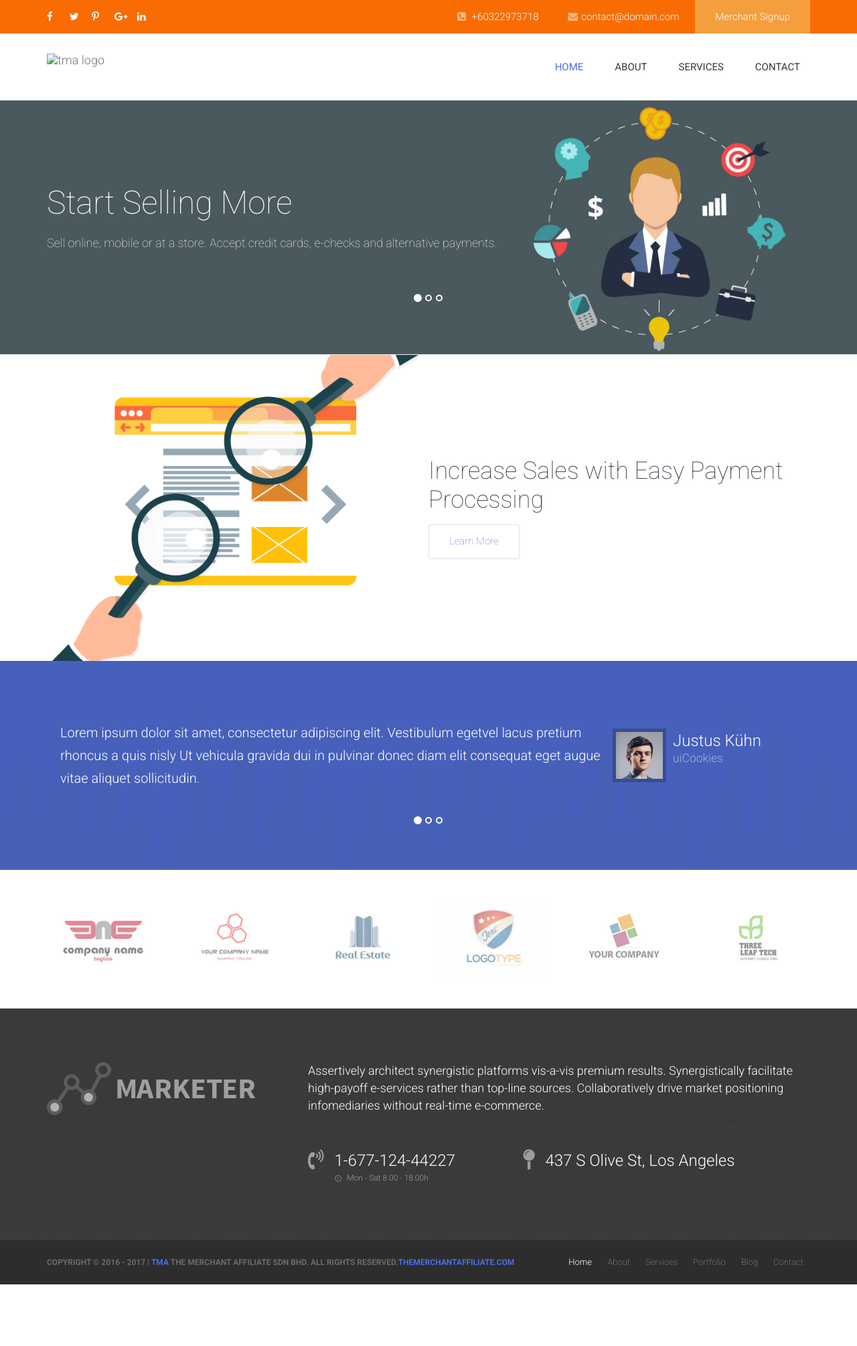
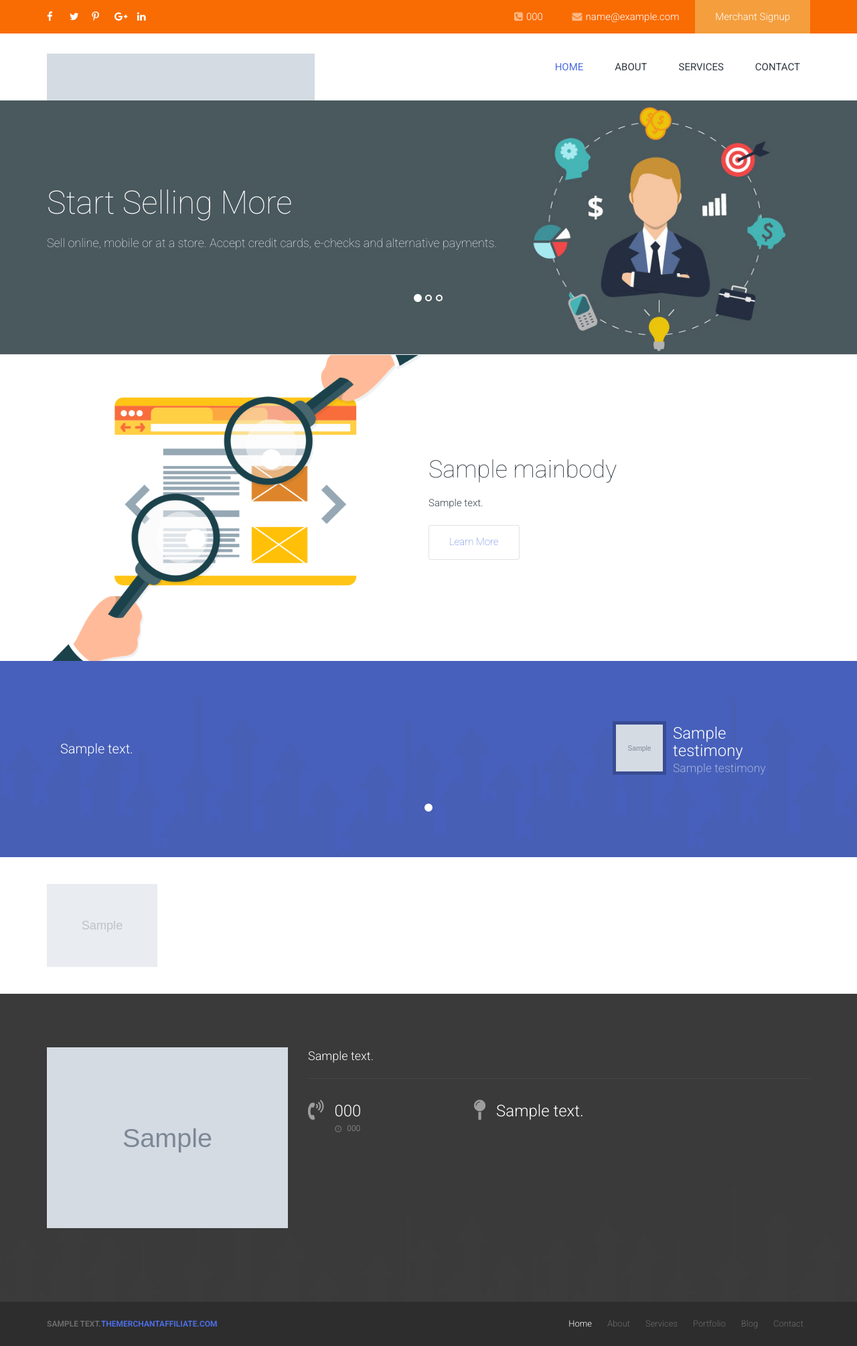
Before and after one commit to mrb101/tma, a Django app: page / in a window 1280 px wide. Shown: the whole page at 67% size. Before the commit the page ends 1918 px from the top, so only its background shows below. Run offline with Django 3.2, Linux system fonts and the light colour scheme; tables that the repository leaves empty hold one stand-in row (values such as "Sample post"); grey boxes marked "Sample" are stand-in pictures; some libraries are stand-ins or nearby versions.

Commit message:
adds home querysets

```diff
--- a/main/views.py
+++ b/main/views.py
@@ -3,10 +3,26 @@ from __future__ import unicode_literals
 
 from django.shortcuts import render
 
+from .models import MainBody, Clients, Testimony
+
 
 def home(request):
     template = 'main/home.html'
-    context = {}
+    body = ''
+    clients = ''
+    testimonies = ''
+    if MainBody.objects.all().exists():
+        body = MainBody.objects.latest('updated')
+    if Clients.objects.all().exists():
+        clients = Clients.objects.all()
+    if Testimony.objects.all().exists():
+        testimonies = Testimony.objects.all()
+        count = Testimony.objects.count()
+    context = {
+        'body': body,
+        'clients': clients,
+        'testimonies': testimonies,
+    }
     return render(request, template, context)
 
 
--- a/templates/base.html
+++ b/templates/base.html
@@ -47,19 +47,19 @@
                 <div class="row">
                     <div class="col-sm-12 col-md-4">
                         <ul class="social-icon">
-                        <li><a href="" class="fa fa-facebook" aria-hidden="true"> </a></li>
-                        <li><a href="" class="fa fa-twitter" aria-hidden="true"> </a></li>
-                        <li><a href="" class="fa fa-pinterest-p" aria-hidden="true"> </a></li>
-                        <li><a href="" class="fa fa-google-plus" aria-hidden="true"> </a></li>
-                        <li><a href="" class="fa fa-linkedin" aria-hidden="true"> </a></li>
+                            <li><a href="{{ base.facebook }}" class="fa fa-facebook" aria-hidden="true"> </a></li>
+                            <li><a href="{{ base.twitter }}" class="fa fa-twitter" aria-hidden="true"> </a></li>
+                            <li><a href="{{ base.pinterest}}" class="fa fa-pinterest-p" aria-hidden="true"> </a></li>
+                            <li><a href="{{ base.google }}" class="fa fa-google-plus" aria-hidden="true"> </a></li>
+                            <li><a href="{{ base.linkedin }}" class="fa fa-linkedin" aria-hidden="true"> </a></li>
 
                         </ul>
                     </div>
 
                     <div class="col-sm-12 col-md-8">
                         <ul class="top-contact pull-right">
-                            <li class="phone"><i class="fa fa-phone-square" aria-hidden="true"></i> +60322973718</li>
-                            <li class="email"><i class="fa fa-envelope" aria-hidden="true"></i>contact@domain.com</li>
+                            <li class="phone"><i class="fa fa-phone-square" aria-hidden="true"></i>{{ base.phone }}</li>
+                            <li class="email"><i class="fa fa-envelope" aria-hidden="true"></i>{{ base.email }}</li>
                             <li class="get-a-quote"><a href="/signup" title="">Merchant Signup</a></li>
                         </ul>
                     </div>
@@ -78,7 +78,7 @@
                         <span class="icon-bar"></span>
                         <span class="icon-bar"></span>
                     </button>
-                    <a class="navbar-brand" href="index.html"><img src="{{ logo.logo_img.url }}" alt="tma logo"></a>
+                    <a class="navbar-brand" href="index.html"><img src="{{ base.logo_img.url }}" alt="tma logo"></a>
                 </div>
 
 
@@ -110,21 +110,21 @@
                     <div class="row">
                         <div class="col-md-4">
                             <div class="footer-logo">
-                                <a href="#"><img class="img-responsive" src="{% static 'img/logo-footer.png' %}" alt=""></a>
+                                <a href="#"><img class="img-responsive" src="{{ base.logo_footer_img.url }}" alt=""></a>
                             </div>
                         </div><!-- /.col-sm-4 -->
 
                         <div class="col-md-8">
                             <div class="footer-text">
-                              <p>Assertively architect synergistic platforms vis-a-vis premium results. Synergistically facilitate high-payoff e-services rather than top-line sources. Collaboratively drive market positioning infomediaries without real-time e-commerce.</p>
+                                <p>{{ base.footer_text }}</p>
 
                               <ul>
-                                  <li class="phone"><i class="fa fa-volume-control-phone" aria-hidden="true"></i> 1-677-124-44227
-                                  <small><i class="fa fa-clock-o" aria-hidden="true"></i> Mon - Sat 8.00 - 18.00h</small></li>
+                                  <li class="phone"><i class="fa fa-volume-control-phone" aria-hidden="true"></i> {{ base.footer_phone }}
+                                      <small><i class="fa fa-clock-o" aria-hidden="true"></i> {{ base.footer_phone_timing }}</small></li>
                                   <li class="address">
                                   <address>
                                     <i class="fa fa-map-pin" aria-hidden="true"></i>
-                                    437 S Olive St, Los Angeles
+                                    {{ base.footer_address }}
                                   </address>
                                   </li>
                               </ul>
@@ -137,7 +137,7 @@
 
             <div class="copyright-section">
                 <div class="container clearfix">
-                     <span class="copytext">Copyright &copy; 2016 - 2017 | <a href="#">TMA</a>  The Merchant Affiliate Sdn Bhd. All Rights Reserved.<strong style="color:#4d6de3">themerchantaffiliate.com</strong></span>
+                    <span class="copytext">{{base.copy_text}}<strong style="color:#4d6de3">themerchantaffiliate.com</strong></span>
                     <ul class="list-inline pull-right">
                         <li class="active"><a href="#">Home</a></li>
                         <li><a href="#">About</a></li>
--- a/templates/main/home.html
+++ b/templates/main/home.html
@@ -63,7 +63,8 @@
                 <img class="img-responsive" src="{% static 'img/img-featured-1.png' %}" alt="">
             </div>
             <div class="featured-content">
-                <h1>Increase Sales with Easy Payment Processing</h1>
+                <h1>{{ body.title}}</h1>
+                <p>{{ body.text }}</p>
                 <a href="" class="btn btn-default btn-lg">Learn More</a>
             </div>
             </div>
@@ -78,58 +79,30 @@
         <div id="testimonialSlider" class="carousel slide" data-ride="carousel">
             <!-- Indicators -->
             <ol class="carousel-indicators">
-                <li data-target="#testimonialSlider" data-slide-to="0" class="active"></li>
-                <li data-target="#testimonialSlider" data-slide-to="1"></li>
-                <li data-target="#testimonialSlider" data-slide-to="2"></li>
+                {% for test in testimonies %}
+                <li data-target="#testimonialSlider" data-slide-to="{{ forloop.counter0 }}" class="{% if test.first %}active{% endif %}"></li>
+                {% endfor %}
             </ol>
 
             <!-- Wrapper for slides -->
             <div class="carousel-inner" role="listbox">
-                <div class="item active">
+
+                {% for testimony in testimonies %}
+                <div class="item {% if testimony.first %}active{% endif %}">
                     <blockquote>
 
-                        <p>Lorem ipsum dolor sit amet, consectetur adipiscing elit. Vestibulum egetvel lacus
-                            pretium rhoncus a quis nisly Ut vehicula gravida dui in pulvinar donec diam elit
-                            consequat eget augue vitae aliquet sollicitudin.
-                        </p>
+                        <p>{{ testimony.text }}</p>
 
                         <ul class="user-details">
-                            <li class="avatar"><img src="{% static 'img/img-testimonial-1.jpg' %}" class="img-responsive" alt=""/></li>
-                            <li class="name">Justus Kühn</li>
-                            <li class="company">uiCookies</li>
+                            <li class="avatar"><img src="{{ testimony.testimony_img.url}}" class="img-responsive" alt=""/></li>
+                            <li class="name">{{ testimony.name }}</li>
+                            <li class="company">{{ testimony.title }}</li>
                         </ul>
 
                     </blockquote>
                 </div>
-                <div class="item">
-                    <blockquote>
-                        <p>Lorem ipsum dolor sit amet, consectetur adipiscing elit. Vestibulum egetvel lacus
-                            pretium rhoncus a quis nisly Ut vehicula gravida dui in pulvinar donec diam elit
-                            consequat eget augue vitae aliquet sollicitudin.
-                        </p>
-                         <ul class="user-details">
-                             <li class="avatar"><img src="{% static 'img/img-testimonial-2.jpg' %}" class="img-responsive" alt=""/></li>
-                            <li class="name">Lennox Arnold</li>
-                            <li class="company">uiCookies</li>
-                        </ul>
+                {% endfor %}
 
-                    </blockquote>
-                </div>
-                <div class="item">
-                    <blockquote>
-
-                        <p>Lorem ipsum dolor sit amet, consectetur adipiscing elit. Vestibulum egetvel lacus
-                            pretium rhoncus a quis nisly Ut vehicula gravida dui in pulvinar donec diam elit
-                            consequat eget augue vitae aliquet sollicitudin.
-                        </p>
-                         <ul class="user-details">
-                             <li class="avatar"><img src="{% static 'img/img-testimonial-3.jpg' %}" class="img-responsive" alt=""/></li>
-                            <li class="name">Paulina Berger</li>
-                            <li class="company">uiCookies</li>
-                        </ul>
-
-                    </blockquote>
-                </div>
             </div>
         </div>
         <!-- #testimonialSlider -->
@@ -140,24 +113,11 @@
 <section class="client-logo ptb-100">
     <div class="container">
         <div class="row">
+            {% for client in clients %}
             <div class="col-md-2 col-sm-4 col-xs-6 section-margin">
-                <a href="#"><img src="{% static 'img/logo-client-1.jpg' %}" alt="Image"></a>
+                <a href="{{ client.link }}"><img src="{{ client.client_img.url }}" alt="Image"></a>
             </div>
-            <div class="col-md-2 col-sm-4 col-xs-6 section-margin">
-                <a href="#"><img src="{% static 'img/logo-client-2.jpg' %}" alt="Image"></a>
-            </div>
-            <div class="col-md-2 col-sm-4 col-xs-6 section-margin">
-                <a href="#"><img src="{% static 'img/logo-client-3.jpg' %}" alt="Image"></a>
-            </div>
-            <div class="col-md-2 col-sm-4 col-xs-6 section-margin">
-                <a href="#"><img src="{% static 'img/logo-client-4.jpg' %}" alt="Image"></a>
-            </div>
-            <div class="col-md-2 col-sm-4 col-xs-6 section-margin">
-                <a href="#"><img src="{% static 'img/logo-client-5.jpg' %}" alt="Image"></a>
-            </div>
-            <div class="col-md-2 col-sm-4 col-xs-6 section-margin">
-                <a href="#"><img src="{% static 'img/logo-client-6.jpg' %}" alt="Image"></a>
-            </div>
+            {% endfor %}
         </div>
     </div>
     <!--end of .container -->
```
